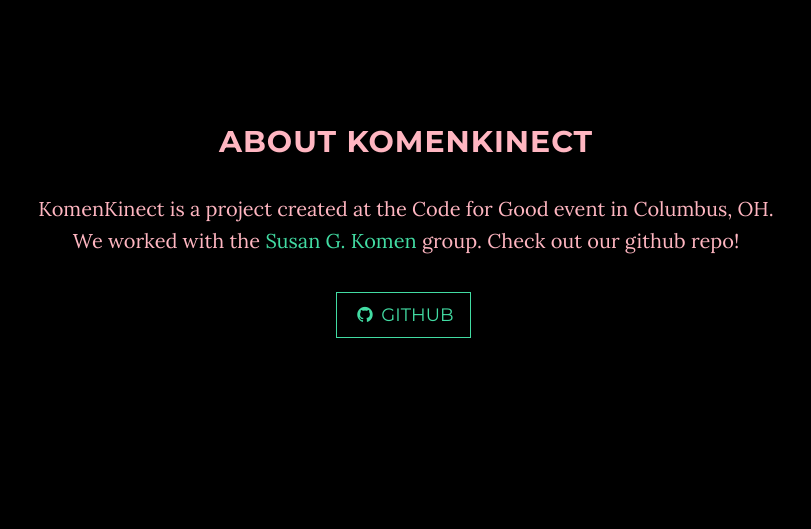
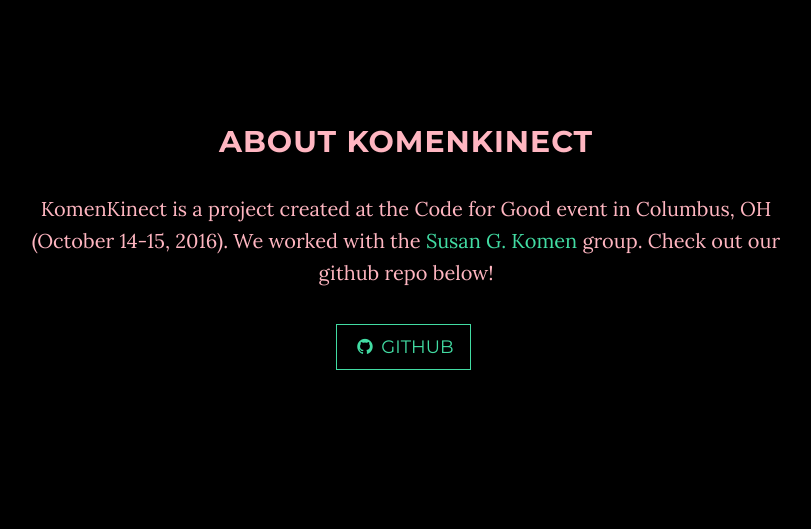
Before and after one commit to Columbus2016/team-5, a Python web app: template templates/index.html in a window 1280 px wide. Shown: the part 925-1454 px from the top of the page, without its empty margins (234-1045 px from the left). Run offline with Jinja, Linux system fonts and the light colour scheme; the template is opened without the code that fills it, so the values that code supplies are empty; some libraries are stand-ins or nearby versions.

Commit message:
finish about section

```diff
--- a/templates/index.html
+++ b/templates/index.html
@@ -104,11 +104,11 @@
         <div class="row">
             <div style="color:lightpink"; class="col-lg-8 col-lg-offset-2">
                 <h2>About KomenKinect</h2>
-                <p>KomenKinect is a project created at the Code for Good event in Columbus, OH. We worked with the <a href="http://ww5.komen.org/">Susan G. Komen</a> group. Check out our github repo! </p>
+                <p>KomenKinect is a project created at the Code for Good event in Columbus, OH (October 14-15, 2016). We worked with the <a href="http://ww5.komen.org/">Susan G. Komen</a> group. Check out our github repo below! </p>
 
                 <ul class="list-inline banner-social-buttons">
                     <li>
-                        <a href="https://github.com/IronSummitMedia/startbootstrap" class="btn btn-default btn-lg"><i class="fa fa-github fa-fw"></i> <span class="network-name">Github</span></a>
+                        <a href="https://github.com/Columbus2016/team-5" class="btn btn-default btn-lg"><i class="fa fa-github fa-fw"></i> <span class="network-name">Github</span></a>
                     </li>
                 </ul>
             </div>
```
